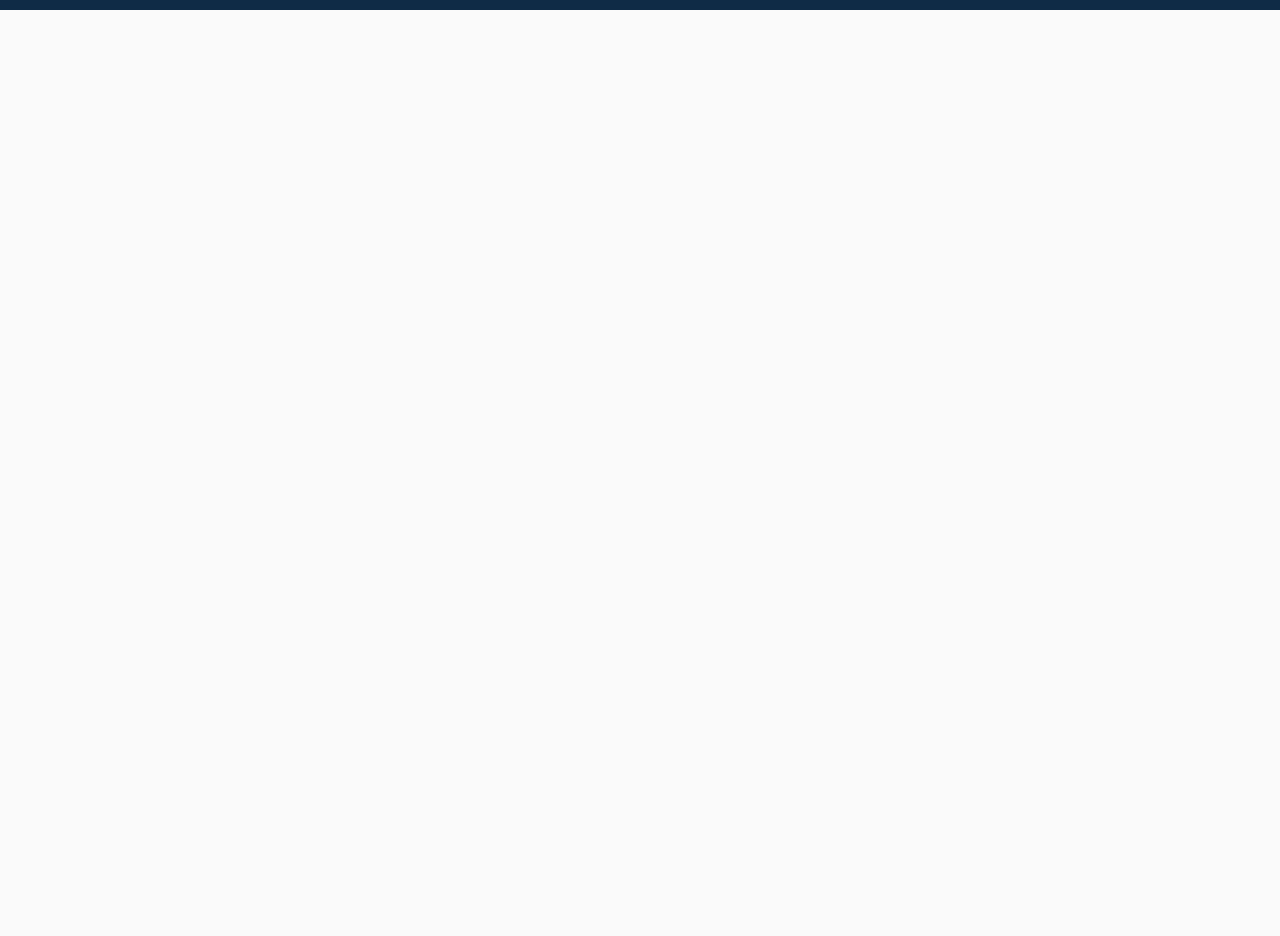
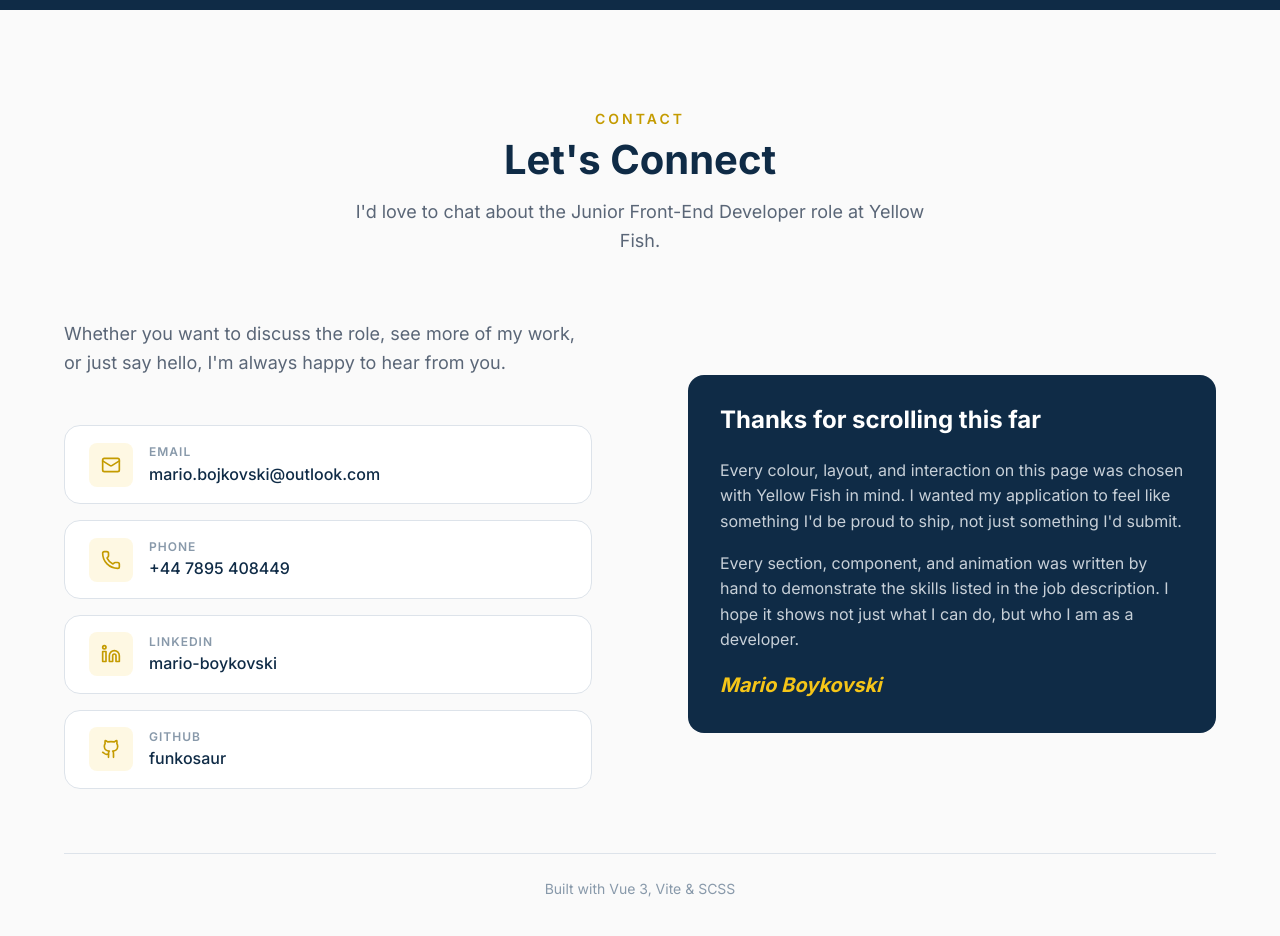
Before and after one commit to funkosaur/yellowfish, a Vue app: page / in a window 1280 px wide. Shown: the part 7360-8296 px from the top of the page. Before the commit the page ends 8170 px from the top, so only its background shows below. Built offline with nearby package versions, Linux system fonts and the light colour scheme.

Commit message:
feat: added Contact section and wire up all components in App.vue
Contact section with clickable email, phone, LinkedIn, GitHub links,
closing message card, and footer.

```diff
--- a/src/App.vue
+++ b/src/App.vue
@@ -7,7 +7,7 @@
     <ExperienceSection />
     <ProjectsSection />
     <ValuesSection />
-    <section id="contact" style="min-height: 100vh;"></section>
+    <ContactSection />
   </main>
 </template>
 
@@ -19,4 +19,5 @@ import SkillsSection from './components/SkillsSection.vue'
 import ExperienceSection from './components/ExperienceSection.vue'
 import ProjectsSection from './components/ProjectsSection.vue'
 import ValuesSection from './components/ValuesSection.vue'
+import ContactSection from './components/ContactSection.vue'
 </script>
--- /dev/null
+++ b/src/components/ContactSection.vue
@@ -0,0 +1,241 @@
+<template>
+  <section id="contact" class="contact section">
+    <div class="container">
+      <div class="section__header">
+        <span class="section__label">Contact</span>
+        <h2 class="section__title">Let's Connect</h2>
+        <p class="section__subtitle">
+          I'd love to chat about the Junior Front-End Developer role at Yellow Fish.
+        </p>
+      </div>
+
+      <div class="contact__grid">
+        <div class="contact__info">
+          <p class="contact__intro">
+            Whether you want to discuss the role, see more of my work,
+            or just say hello, I'm always happy to hear from you.
+          </p>
+
+          <div class="contact__channels">
+            <a
+              href="mailto:mario.bojkovski@outlook.com"
+              class="contact__channel"
+            >
+              <div class="contact__channel-icon" aria-hidden="true">
+                <Mail :size="20" />
+              </div>
+              <div>
+                <p class="contact__channel-label">Email</p>
+                <p class="contact__channel-value">mario.bojkovski@outlook.com</p>
+              </div>
+            </a>
+
+            <a
+              href="tel:+447895408449"
+              class="contact__channel"
+            >
+              <div class="contact__channel-icon" aria-hidden="true">
+                <Phone :size="20" />
+              </div>
+              <div>
+                <p class="contact__channel-label">Phone</p>
+                <p class="contact__channel-value">+44 7895 408449</p>
+              </div>
+            </a>
+
+            <a
+              href="https://www.linkedin.com/in/mario-boykovski-a74584236/"
+              target="_blank"
+              rel="noopener noreferrer"
+              class="contact__channel"
+            >
+              <div class="contact__channel-icon" aria-hidden="true">
+                <Linkedin :size="20" />
+              </div>
+              <div>
+                <p class="contact__channel-label">LinkedIn</p>
+                <p class="contact__channel-value">mario-boykovski</p>
+              </div>
+            </a>
+
+            <a
+              href="https://github.com/funkosaur"
+              target="_blank"
+              rel="noopener noreferrer"
+              class="contact__channel"
+            >
+              <div class="contact__channel-icon" aria-hidden="true">
+                <Github :size="20" />
+              </div>
+              <div>
+                <p class="contact__channel-label">GitHub</p>
+                <p class="contact__channel-value">funkosaur</p>
+              </div>
+            </a>
+          </div>
+        </div>
+
+        <div class="contact__closing">
+          <div class="contact__closing-card">
+            <h3 class="contact__closing-title">Thanks for scrolling this far</h3>
+            <p class="contact__closing-text">
+              Every colour, layout, and interaction on this page was chosen
+              with Yellow Fish in mind. I wanted my application to feel like
+              something I'd be proud to ship, not just something I'd submit.
+            </p>
+            <p class="contact__closing-text">
+              Every section, component, and animation was written by hand to
+              demonstrate the skills listed in the job description. I hope it
+              shows not just what I can do, but who I am as a developer.
+            </p>
+            <p class="contact__closing-sign">
+              Mario Boykovski
+            </p>
+          </div>
+        </div>
+      </div>
+
+      <footer class="contact__footer">
+        <p class="contact__footer-text">
+          Built with Vue 3, Vite &amp; SCSS
+        </p>
+      </footer>
+    </div>
+  </section>
+</template>
+
+<script setup>
+import { Mail, Phone, Linkedin, Github, MapPin } from 'lucide-vue-next'
+</script>
+
+<style lang="scss" scoped>
+@use '../styles/variables' as *;
+@use '../styles/mixins' as *;
+
+.contact {
+  background: $color-bg;
+  padding-bottom: $space-2xl;
+
+  &__grid {
+    display: grid;
+    grid-template-columns: 1fr;
+    gap: $space-3xl;
+    align-items: center;
+
+    @include desktop {
+      grid-template-columns: 1fr 1fr;
+      gap: $space-4xl;
+    }
+  }
+
+  &__intro {
+    font-size: $font-size-md;
+    color: $color-text-light;
+    line-height: $line-height-normal;
+    margin-bottom: $space-2xl;
+  }
+
+  &__channels {
+    display: flex;
+    flex-direction: column;
+    gap: $space-md;
+  }
+
+  &__channel {
+    display: flex;
+    align-items: center;
+    gap: $space-md;
+    padding: $space-md $space-lg;
+    border-radius: $border-radius-lg;
+    background: $color-white;
+    border: 1px solid $color-border;
+    text-decoration: none;
+    transition: transform $transition-base, box-shadow $transition-base;
+
+    @include focus-ring;
+
+    &:hover {
+      transform: translateX(4px);
+      box-shadow: $shadow-md;
+    }
+
+    &--static {
+      cursor: default;
+
+      &:hover {
+        transform: none;
+        box-shadow: none;
+      }
+    }
+  }
+
+  &__channel-icon {
+    @include flex-center;
+    width: 44px;
+    height: 44px;
+    border-radius: $border-radius-md;
+    background: rgba($color-primary, 0.12);
+    color: $color-primary-dark;
+    flex-shrink: 0;
+  }
+
+  &__channel-label {
+    font-size: $font-size-xs;
+    font-weight: $font-weight-semibold;
+    color: $color-text-muted;
+    text-transform: uppercase;
+    letter-spacing: 1px;
+  }
+
+  &__channel-value {
+    font-size: $font-size-base;
+    font-weight: $font-weight-medium;
+    color: $color-secondary;
+  }
+
+  &__closing-card {
+    padding: $space-xl;
+    border-radius: $border-radius-lg;
+    background: $color-secondary;
+    color: $color-text-on-dark;
+  }
+
+  &__closing-title {
+    font-size: $font-size-xl;
+    font-weight: $font-weight-bold;
+    color: $color-white;
+    margin-bottom: $space-lg;
+  }
+
+  &__closing-text {
+    font-size: $font-size-base;
+    color: $color-text-on-dark;
+    line-height: $line-height-normal;
+    opacity: 0.85;
+    margin-bottom: $space-md;
+
+    &:last-of-type {
+      margin-bottom: $space-xl;
+    }
+  }
+
+  &__closing-sign {
+    font-size: $font-size-lg;
+    font-weight: $font-weight-bold;
+    color: $color-primary;
+    font-style: italic;
+  }
+
+  &__footer {
+    margin-top: $space-3xl;
+    padding-top: $space-lg;
+    border-top: 1px solid $color-border;
+    text-align: center;
+  }
+
+  &__footer-text {
+    font-size: $font-size-sm;
+    color: $color-text-muted;
+  }
+}
+</style>
```
